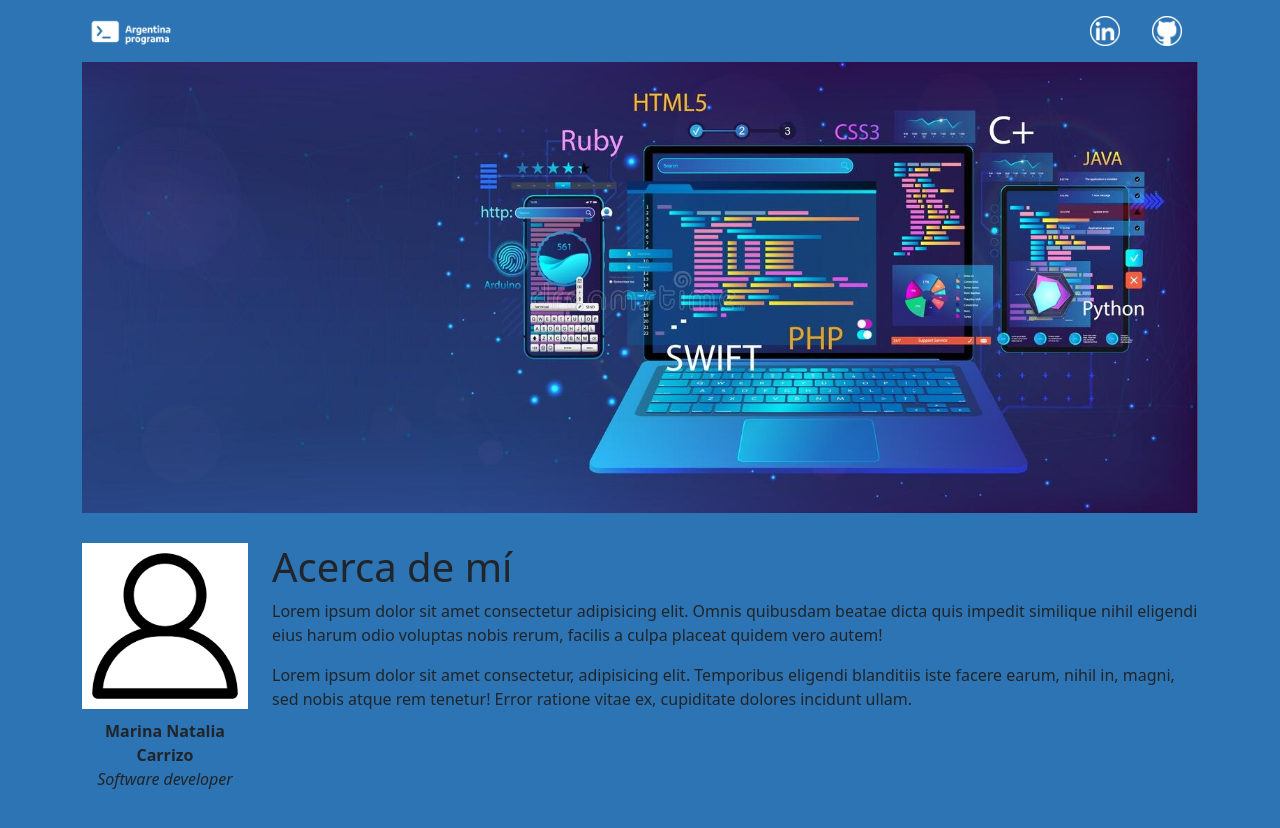
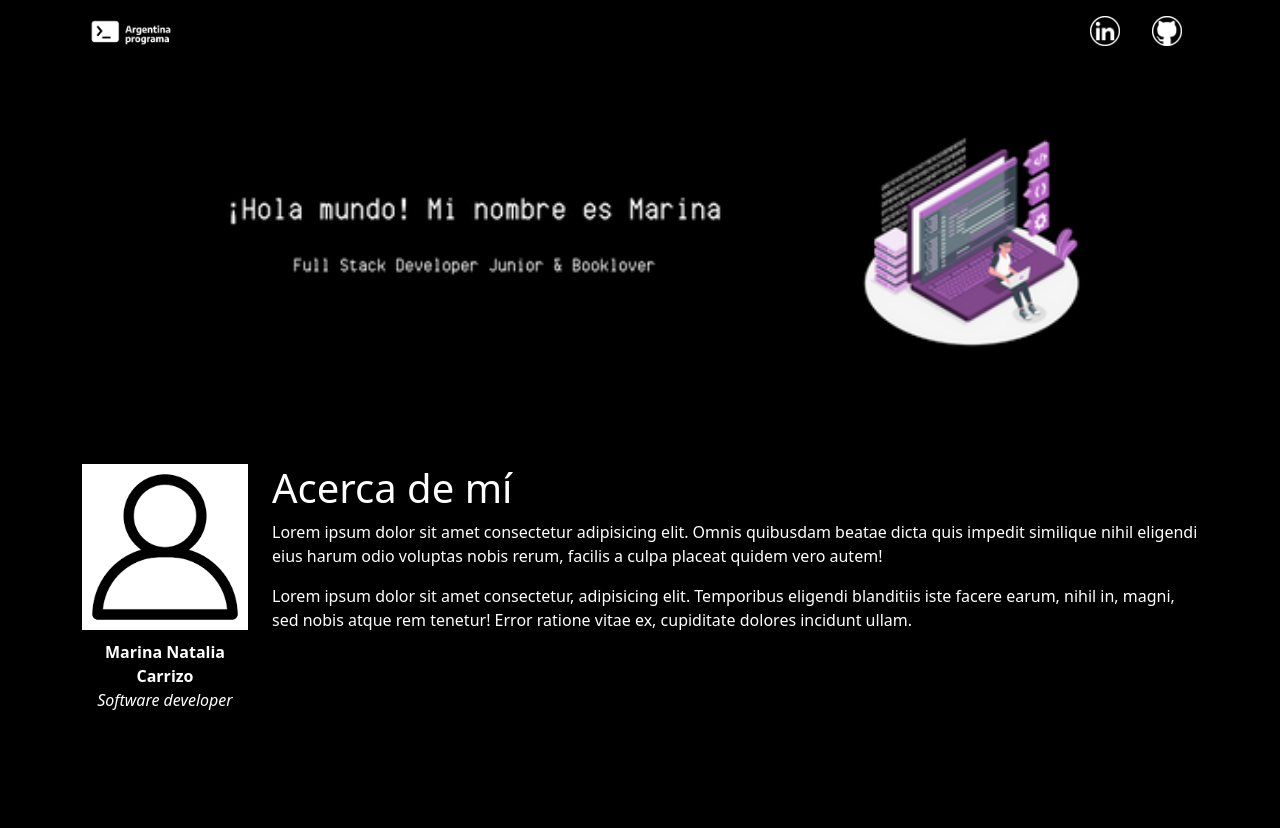
Before and after one commit to marinanc/portfolio-FrontEnd, an Angular app: page / in a window 1280 px wide. Shown: the top 828 px of the page. After the commit the page ends 800 px from the top, so only its background shows below. Built offline with nearby package versions, Linux system fonts and the light colour scheme.

Commit message:
Add experience component

```diff
--- a/src/app/app.module.ts
+++ b/src/app/app.module.ts
@@ -7,13 +7,15 @@ import { NgbModule } from '@ng-bootstrap/ng-bootstrap';
 import { HeaderComponent } from './components/header/header.component';
 import { BannerComponent } from './components/banner/banner.component';
 import { AboutComponent } from './components/about/about.component';
+import { ExperienceComponent } from './components/experience/experience.component';
 
 @NgModule({
   declarations: [
     AppComponent,
     HeaderComponent,
     BannerComponent,
-    AboutComponent
+    AboutComponent,
+    ExperienceComponent
   ],
   imports: [
     BrowserModule,
--- a/src/app/components/banner/banner.component.html
+++ b/src/app/components/banner/banner.component.html
@@ -1,3 +1,3 @@
 <div class="container">
-    <img src="../../../assets/banner-test.jpg" alt="banner">
+    <img src="../../../assets/banner-2.png" alt="banner">
 </div>
--- /dev/null
+++ b/src/app/components/experience/experience.component.html
@@ -0,0 +1 @@
+<p>experience works!</p>
--- /dev/null
+++ b/src/app/components/experience/experience.component.ts
@@ -0,0 +1,15 @@
+import { Component, OnInit } from '@angular/core';
+
+@Component({
+  selector: 'app-experience',
+  templateUrl: './experience.component.html',
+  styleUrls: ['./experience.component.css']
+})
+export class ExperienceComponent implements OnInit {
+
+  constructor() { }
+
+  ngOnInit(): void {
+  }
+
+}
--- a/src/styles.css
+++ b/src/styles.css
@@ -1,4 +1,5 @@
 /* You can add global styles to this file, and also import other style files */
 body {
-    background-color: #2C74B3;
+    background-color: black;
+    color: white;
 }
```
Also changed, not shown: src/app/components/experience/experience.component.css (added), src/assets/banner-2.png (added), 1 other file (tests, documents, lock files or other folders).
